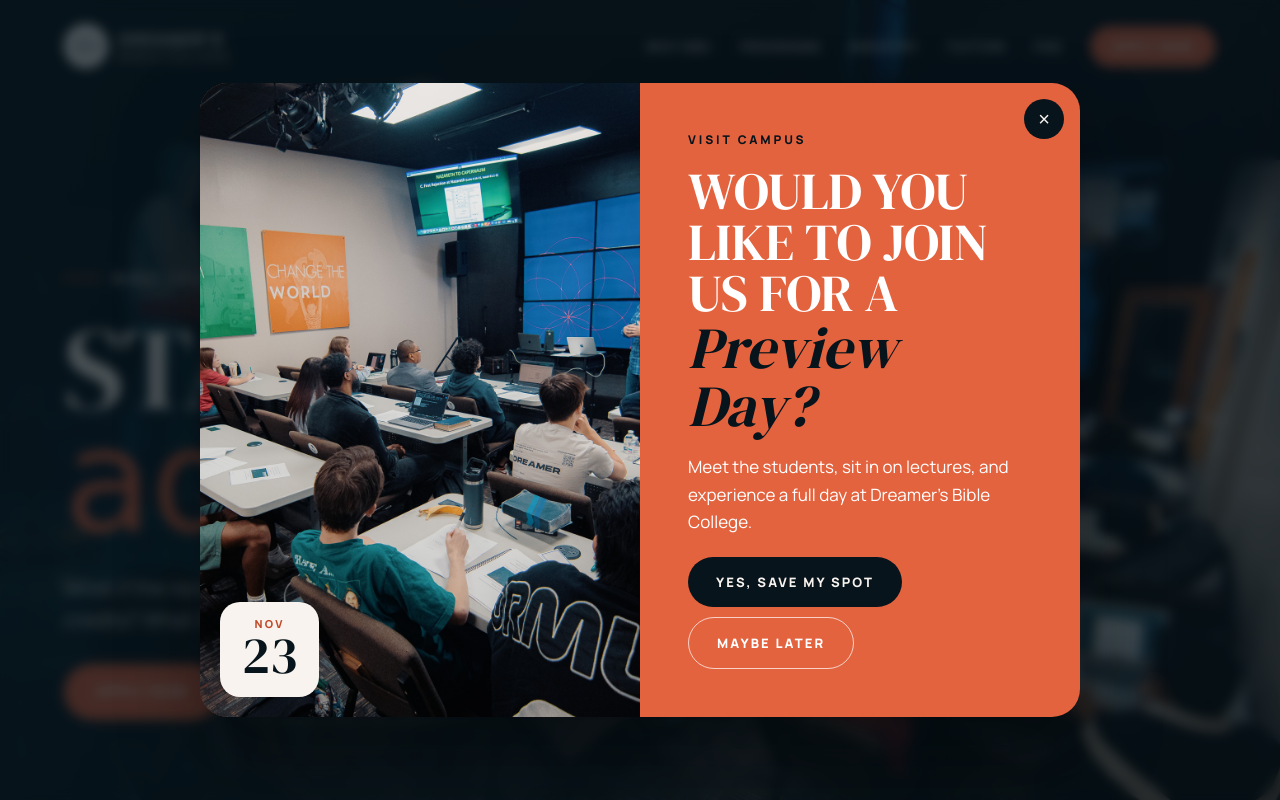
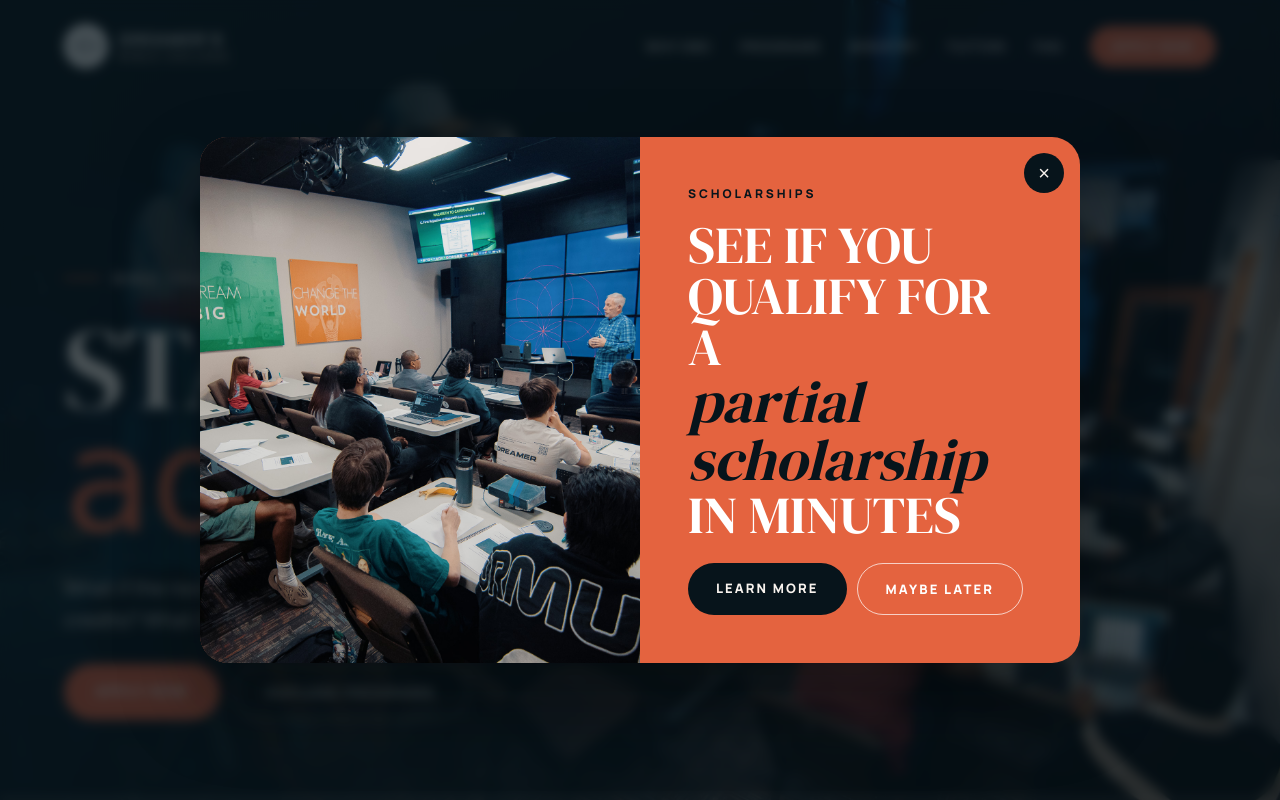
Before and after one commit to dreamers-creatives/bible-college-website, a plain HTML site: page index.html in a window 1280 px wide. Both pictures are taken after a click on the link "DREAMER'S BIBLE COLLEGE". Shown: the top 800 px of the page. Drawn offline with Linux system fonts and the light colour scheme; a web font is replaced by a local one.

Commit message:
Change homepage popup to partial scholarship prompt with Learn More button

```diff
--- a/index.html
+++ b/index.html
@@ -721,17 +721,12 @@ document.addEventListener('click', function (e) {
     <button data-act="close" aria-label="Close" style="position:absolute;top:16px;right:16px;z-index:2;width:40px;height:40px;border-radius:50%;border:none;background:#07141b;color:#f8f3ee;font-size:20px;cursor:pointer">×</button>
     <div style="position:relative;min-height:260px;background:#0b1d26">
       <img src="/assets/pv-class.jpg" style="position:absolute;inset:0;width:100%;height:100%;object-fit:cover" alt="" loading="lazy" decoding="async">
-      <div style="position:absolute;left:20px;bottom:20px;background:#f8f3ee;color:#07141b;border-radius:20px;padding:16px 22px;display:flex;flex-direction:column;align-items:center;line-height:1">
-        <span style="font-size:11px;font-weight:800;letter-spacing:.22em;color:#c24a28">NOV</span>
-        <span style="font-family:'DM Serif Display',serif;font-size:52px">23</span>
-      </div>
     </div>
     <div style="padding:clamp(28px,5vw,48px);display:flex;flex-direction:column;gap:18px;justify-content:center">
-      <span style="font-size:12px;font-weight:800;letter-spacing:.24em;color:#07141b;align-self:flex-start;margin-right:48px">VISIT CAMPUS</span>
-      <h2 style="margin:0;font-family:'DM Serif Display',serif;font-weight:400;font-size:clamp(34px,4.4vw,52px);line-height:.98;text-transform:uppercase">Would you like to join us for a<br><span style="font-family:'DM Serif Display',serif;font-style:italic;text-transform:none;color:#07141b;font-size:1.12em;line-height:1">Preview Day?</span></h2>
-      <p style="margin:0;font-size:17px;line-height:1.6">Meet the students, sit in on lectures, and experience a full day at Dreamer’s Bible College.</p>
+      <span style="font-size:12px;font-weight:800;letter-spacing:.24em;color:#07141b;align-self:flex-start;margin-right:48px">SCHOLARSHIPS</span>
+      <h2 style="margin:0;font-family:'DM Serif Display',serif;font-weight:400;font-size:clamp(34px,4.4vw,52px);line-height:.98;text-transform:uppercase">See if you qualify for a<br><span style="font-family:'DM Serif Display',serif;font-style:italic;text-transform:none;color:#07141b;font-size:1.12em;line-height:1">partial scholarship</span><br>in minutes</h2>
       <div style="display:flex;gap:10px;flex-wrap:wrap;margin-top:4px">
-        <a href="https://dreamers.populiweb.com/router/forms/respond/3/5b22e8610b3b38198a184109ddc81750" target="_blank" rel="noopener" data-act="close" style="background:#07141b;color:#f8f3ee;padding:16px 28px;border-radius:999px;font-weight:800;font-size:13px;letter-spacing:.16em" class="h18">YES, SAVE MY SPOT</a>
+        <a href="https://dreamers.populiweb.com/router/admissions/onlineapplications/index?application_form=2" target="_blank" rel="noopener" data-act="close" style="background:#07141b;color:#f8f3ee;padding:16px 28px;border-radius:999px;font-weight:800;font-size:13px;letter-spacing:.16em" class="h18">LEARN MORE</a>
         <button data-act="close" style="background:transparent;color:#fff;border:1.5px solid rgba(255,255,255,.7);padding:16px 28px;border-radius:999px;font-family:inherit;font-weight:800;font-size:13px;letter-spacing:.16em;cursor:pointer">MAYBE LATER</button>
       </div>
     </div>
@@ -742,8 +737,8 @@ document.addEventListener('click', function (e) {
 
 <script>
 (function(){var P=document.getElementById('dbc-popup');
-function closeP(){if(P)P.hidden=true;try{sessionStorage.setItem('dbcPreviewSeen','1')}catch(e){}}
-try{if(P&&!sessionStorage.getItem('dbcPreviewSeen'))setTimeout(function(){P.hidden=false},6000)}catch(e){}
+function closeP(){if(P)P.hidden=true;try{sessionStorage.setItem('dbcScholarshipSeen','1')}catch(e){}}
+try{if(P&&!sessionStorage.getItem('dbcScholarshipSeen'))setTimeout(function(){P.hidden=false},6000)}catch(e){}
 document.addEventListener('keydown',function(e){if(e.key==='Escape'&&P&&!P.hidden)closeP()});
 document.addEventListener('click',function(e){var t=e.target.closest('[data-act]');if(!t)return;var p=t.getAttribute('data-act').split(':'),a=p[0],i=p[1];
 if(a==='close')closeP();
```
